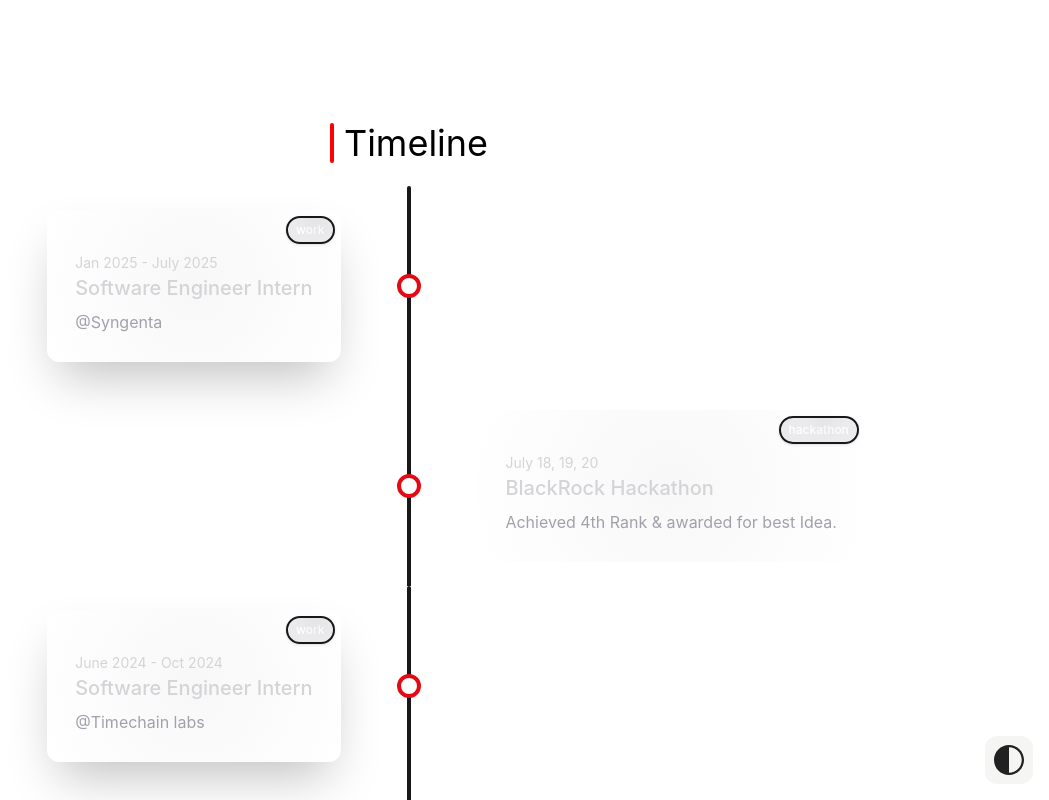
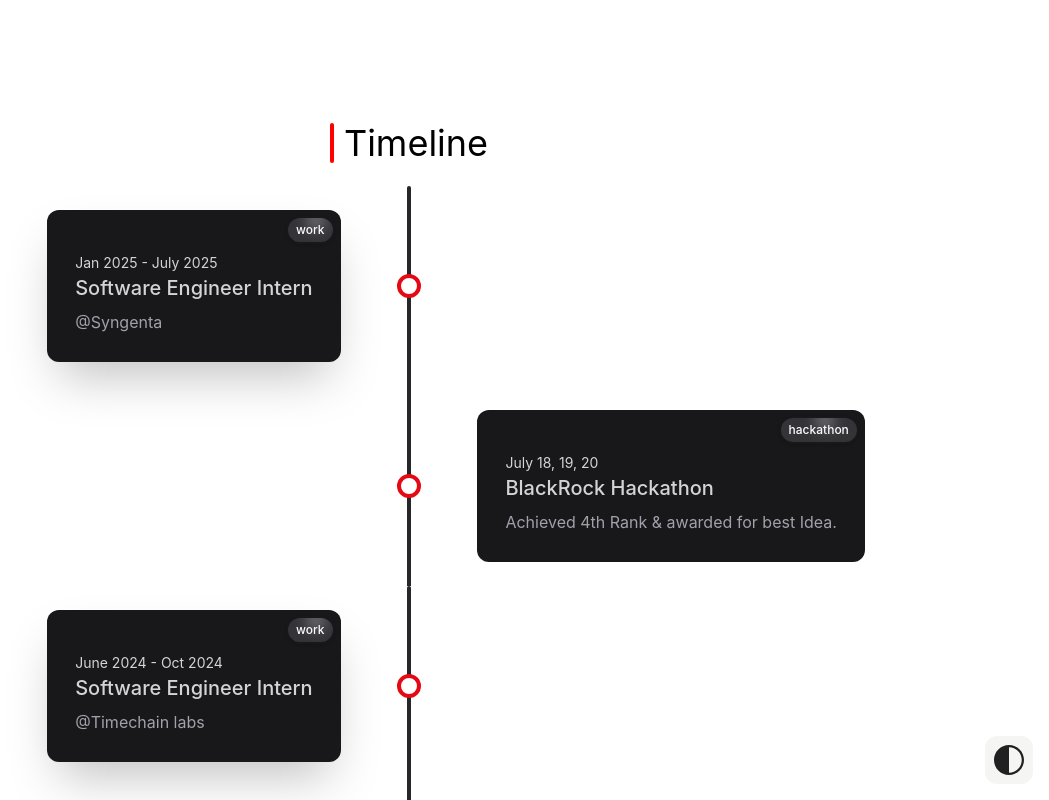
Before and after one commit to RohanNikumbh27/rohan-nikumbh, a SvelteKit app: page /timeline in a window 1280 px wide. Shown: the top 800 px of the page, without its empty margins (231-1280 px from the left). Built offline with nearby package versions, Linux system fonts and the light colour scheme.

Commit message:
fix(ui): timeline dark mode fix

```diff
--- a/src/routes/timeline/ProgressComp.svelte
+++ b/src/routes/timeline/ProgressComp.svelte
@@ -24,7 +24,7 @@
       in:fly={{ y: 50, duration: 500, delay: 100, easing: quintOut }}
       out:fade={{ duration: 300 }}
       use:perspectiveTilt={{ scale: 1.05 }}
-      class="relative inline-block p-7 my-6 pt-10 text-zinc-300 bg-rad-dark rounded-xl col-start-1 col-end-5 mr-auto md:mr-0 md:ml-auto shadow-2xl hover:shadow-primary transform transition duration-300 ease-in-out hover:scale-[1.01] sm:hover:scale-[1.01] md:hover:scale-[1.1] hover:shadow-2xl"
+      class="relative inline-block p-7 my-6 pt-10 text-zinc-300 bg-zinc-900 dark:bg-zinc-800 rounded-xl col-start-1 col-end-5 mr-auto md:mr-0 md:ml-auto shadow-2xl hover:shadow-primary transform transition duration-300 ease-in-out hover:scale-[1.01] sm:hover:scale-[1.01] md:hover:scale-[1.1] hover:shadow-2xl"
     >
       <!-- Tag at top right -->
       <Tag>{tag}</Tag>
@@ -35,7 +35,7 @@
     <div class="relative col-start-5 col-end-6 mr-7 md:mx-auto">
       <!-- line -->
       <div class="flex items-center justify-center w-6 h-full">
-        <div class="w-1 h-full bg-zinc-900 rounded-t-full"></div>
+        <div class="w-1 h-full bg-zinc-800 rounded-t-full"></div>
       </div>
       <!-- circle round -->
       <div
@@ -57,7 +57,7 @@
     <div class="relative col-start-5 col-end-6 mr-7 md:mx-auto">
       <!-- line -->
       <div class="flex items-center justify-center w-6 h-full">
-        <div class="w-1 h-full bg-zinc-900"></div>
+        <div class="w-1 h-full bg-zinc-800"></div>
       </div>
       <!-- cicle round -->
       <div
@@ -66,7 +66,7 @@
     </div>
     <div
       use:perspectiveTilt={{ scale: 1.05 }}
-      class="relative p-7 my-6 pt-10 text-zinc-300 bg-rad-dark rounded-xl col-start-6 col-end-10 mr-auto hover:shadow-primary transition-all transform duration-300 ease-in-out hover:scale-[1.01] sm:hover:scale-[1.01] md:hover:scale-[1.1] hover:shadow-2xl"
+      class="relative p-7 my-6 pt-10 text-zinc-300 bg-zinc-900 dark:bg-zinc-800 rounded-xl col-start-6 col-end-10 mr-auto hover:shadow-primary transition-all transform duration-300 ease-in-out hover:scale-[1.01] sm:hover:scale-[1.01] md:hover:scale-[1.1] hover:shadow-2xl"
     >
       <!-- Tag at top right -->
       <Tag>{tag}</Tag>
@@ -76,12 +76,3 @@
     </div>
   </div>
 {/if}
-
-<style>
-  .bg-rad {
-    background: radial-gradient(circle, #222, #111);
-  }
-  .bg-rad-dark {
-    background: radial-gradient(circle, #c1c1c11f, #ffffff1f);
-  }
-</style>
```
